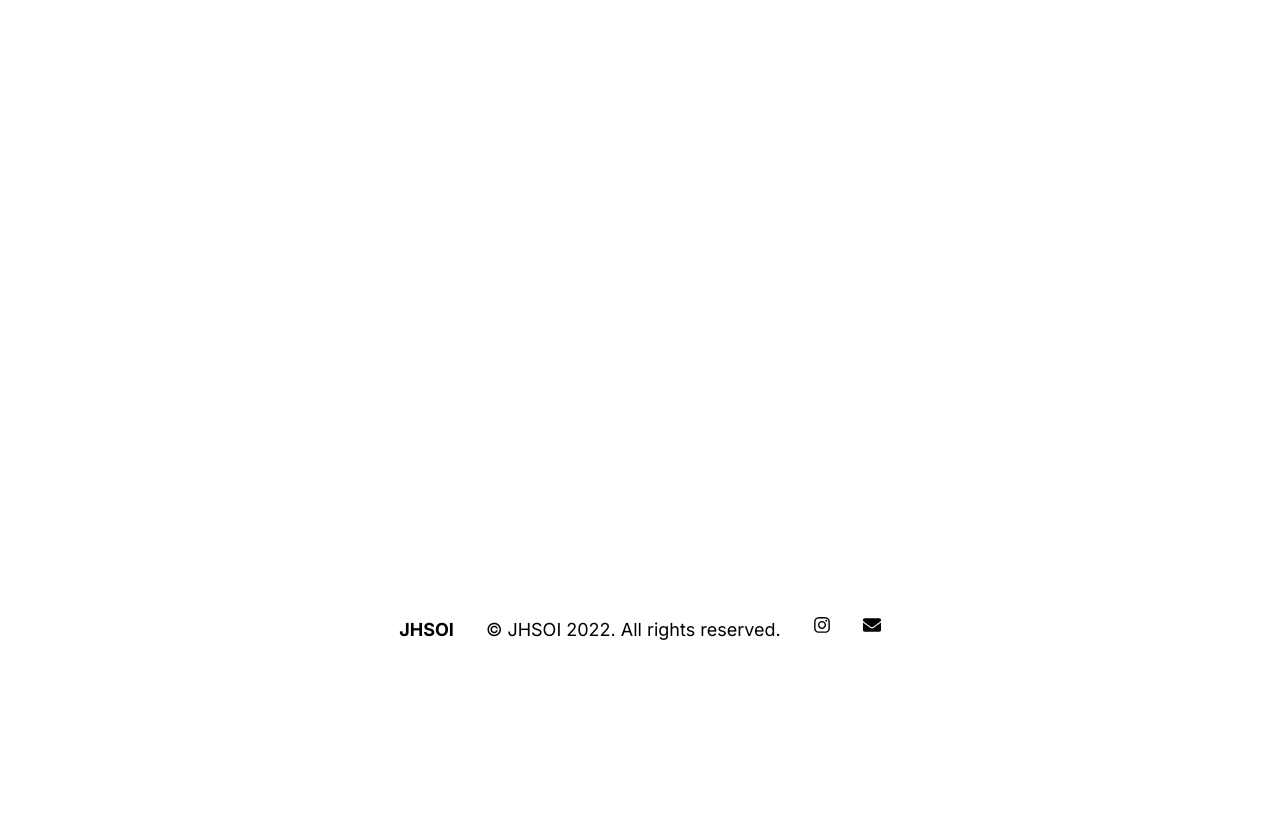
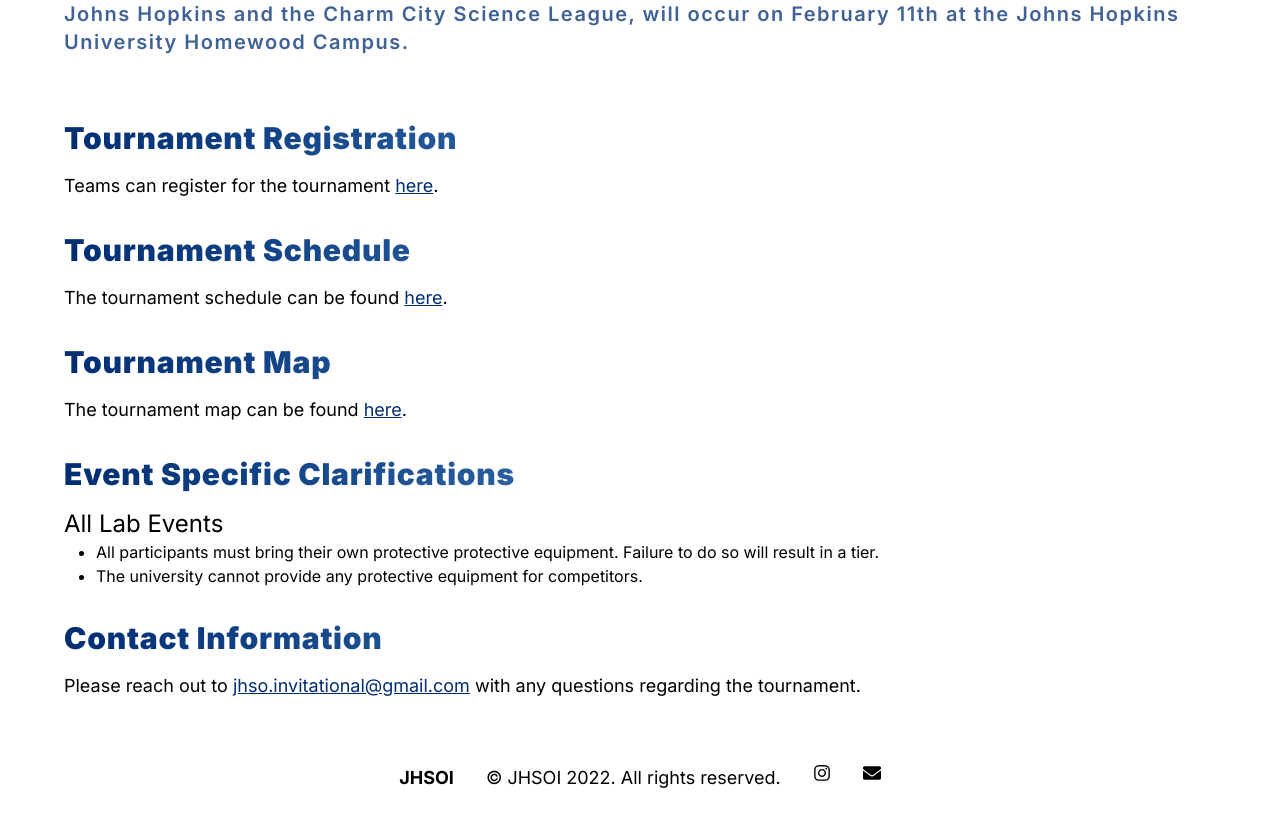
Before and after one commit to alexbluo/jhuscioly, a Next.js app: page /info in a window 1280 px wide. Shown: the part 280-1106 px from the top of the page. Built offline with nearby package versions, Linux system fonts and the light colour scheme.

Commit message:
Built info page, minor edits to other pages

```diff
--- a/components/Update.jsx
+++ b/components/Update.jsx
@@ -10,7 +10,7 @@ export default function Update({ title, date, children }) {
         <h3>{date}</h3>
       </div>
       <div className="m-1">
-        <p className="mt-2">{children}</p>
+        <p className="mt-2 text-lg">{children}</p>
       </div>
     </div>
   );
--- a/pages/board.jsx
+++ b/pages/board.jsx
@@ -5,6 +5,11 @@ import Card from "../components/Card";
 export default function Board() {
   return (
     <motion.div initial={{ opacity: 0 }} animate={{ opacity: 1 }}>
+      <div className="mb-16 text-center text-6xl font-black tracking-wide text-transparent">
+        <h2 className="mt-8 bg-gradient-to-r from-blue-dark to-blue-light bg-clip-text">
+          JHSOI Board
+        </h2>
+      </div>
       <div className="grid w-full gap-12 sm:grid-cols-2 lg:grid-cols-3 xl:grid-cols-4">
         <Card url="/adam.png" name="Adam Luo" title="Director" />
         <Card url="/daniel.jpg" name="Daniel Jin" title="Director" />
--- a/pages/info.jsx
+++ b/pages/info.jsx
@@ -3,7 +3,70 @@ import { motion } from "framer-motion";
 export default function Info() {
   return (
     <motion.div initial={{ opacity: 0 }} animate={{ opacity: 1 }}>
-      <div>info</div>
+      <div className="flex flex-col">
+        <div className="mb-8 text-6xl font-black tracking-wide text-transparent">
+          <h2 className="mt-8 bg-gradient-to-r from-blue-dark to-blue-light bg-clip-text text-center">
+            JHSOI Tournament Information
+          </h2>
+          <h3 className="mt-16 text-xl font-semibold text-blue-dark text-opacity-75">
+            The Johns Hopkins Science Olympiad Invitational (JHSOI), hosted by
+            Maryland Science Olympiad at Johns Hopkins and the Charm City
+            Science League, will occur on February 11th at the Johns Hopkins
+            University Homewood Campus.
+          </h3>
+        </div>
+        <h2 className="mt-8 mb-4 bg-gradient-to-r from-blue-dark to-blue-light bg-clip-text text-3xl font-black tracking-wide text-transparent">
+          Tournament Registration
+        </h2>
+        <p className="text-lg">
+          Teams can register for the tournament{" "}
+          <a className="text-blue-dark underline hover:text-blue-light">here</a>
+          .
+        </p>
+        <h2 className="mt-8 mb-4 bg-gradient-to-r from-blue-dark to-blue-light bg-clip-text text-3xl font-black tracking-wide text-transparent">
+          Tournament Schedule
+        </h2>
+        <p className="text-lg">
+          The tournament schedule can be found{" "}
+          <a className="text-blue-dark underline hover:text-blue-light">here</a>
+          .
+        </p>
+        <h2 className="mt-8 mb-4 bg-gradient-to-r from-blue-dark to-blue-light bg-clip-text text-3xl font-black tracking-wide text-transparent">
+          Tournament Map
+        </h2>
+        <p className="text-lg">
+          The tournament map can be found{" "}
+          <a className="text-blue-dark underline hover:text-blue-light">here</a>
+          .
+        </p>
+        <h2 className="mt-8 mb-4 bg-gradient-to-r from-blue-dark to-blue-light bg-clip-text text-3xl font-black tracking-wide text-transparent">
+          Event Specific Clarifications
+        </h2>
+        <h3 className="text-2xl">All Lab Events</h3>
+        <ul className="ml-8 list-disc">
+          <li>
+            All participants must bring their own protective protective
+            equipment. Failure to do so will result in a tier.
+          </li>
+          <li>
+            The university cannot provide any protective equipment for
+            competitors.
+          </li>
+        </ul>
+        <h2 className="mt-8 mb-4 bg-gradient-to-r from-blue-dark to-blue-light bg-clip-text text-3xl font-black tracking-wide text-transparent">
+          Contact Information
+        </h2>
+        <p className="text-lg">
+          Please reach out to{" "}
+          <a
+            href="mailto: jhso.invitational@gmail.com"
+            className="text-blue-dark underline hover:text-blue-light"
+          >
+            jhso.invitational@gmail.com
+          </a>{" "}
+          with any questions regarding the tournament.
+        </p>
+      </div>
     </motion.div>
   );
 }
```
